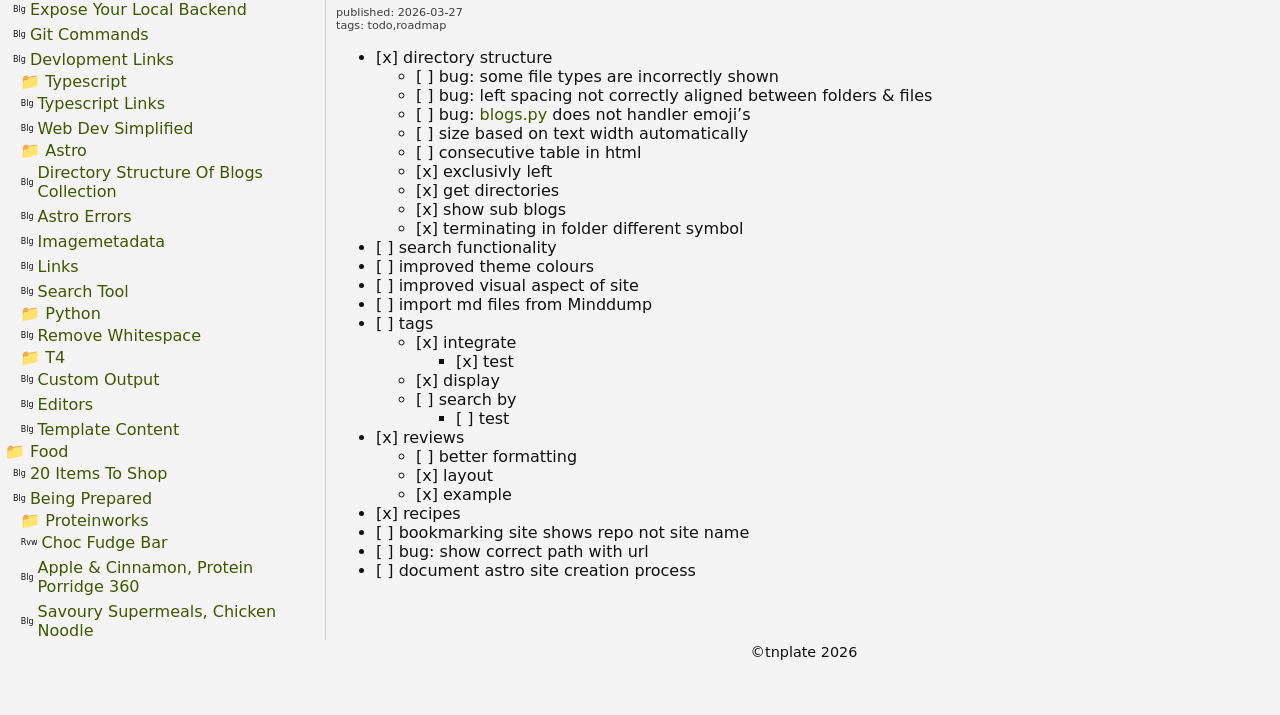
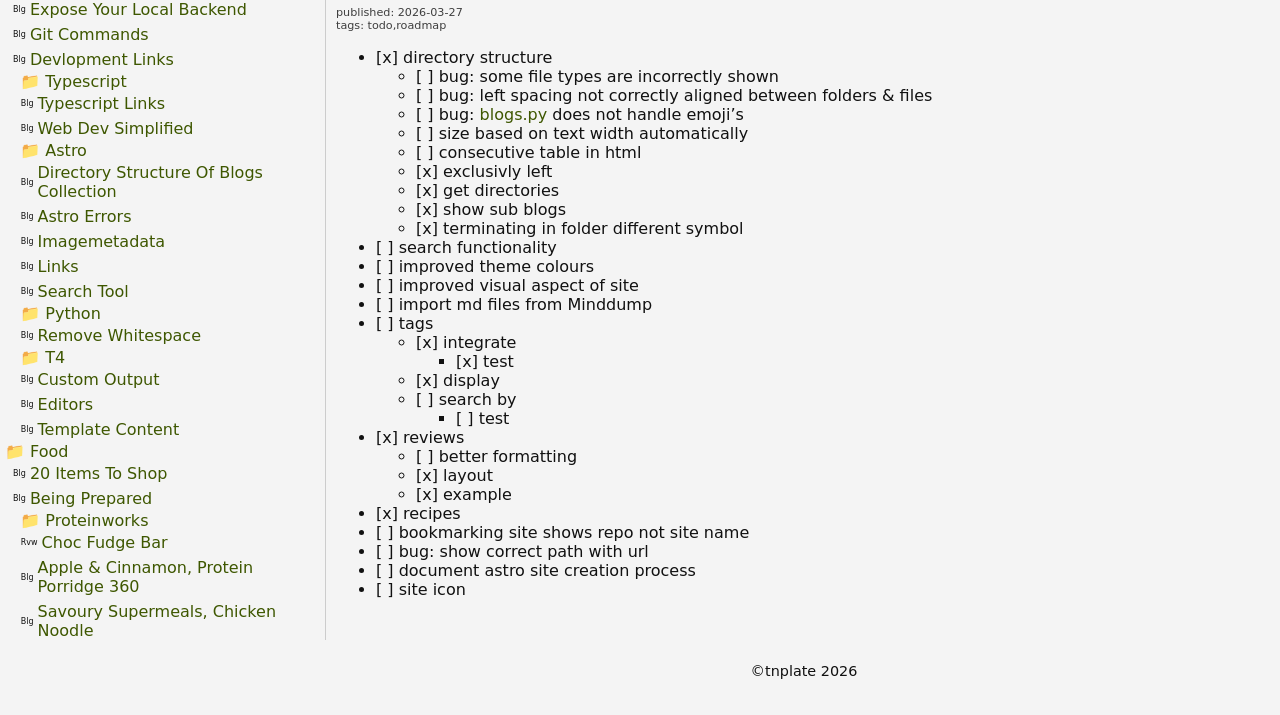
Before and after one commit to Thundter/thundter.github.io, an Astro site: page /blogs/todo-list in a window 1280 px wide. Shown: the part 165-880 px from the top of the page. Built offline with nearby package versions, Linux system fonts and the light colour scheme; Astro itself is replaced by a stand-in of ours; a web font is replaced by a local one.

Commit message:
202605241158

```diff
--- a/src/pages/blogs/todo-list.md
+++ b/src/pages/blogs/todo-list.md
@@ -8,7 +8,7 @@ tags: ["todo", "roadmap"]
 - [x] directory structure
     - [ ] bug: some file types are incorrectly shown
     - [ ] bug: left spacing not correctly aligned between folders & files
-    - [ ] bug: blogs.py does not handler emoji's
+    - [ ] bug: blogs.py does not handle emoji's
     - [ ] size based on text width automatically
     - [ ] consecutive table in html
     - [x] exclusivly left
@@ -33,6 +33,7 @@ tags: ["todo", "roadmap"]
 - [ ] bookmarking site shows repo not site name
 - [ ] bug: show correct path with url
 - [ ] document astro site creation process
+- [ ] site icon
 
 <!--
 - [x] make poster optional
```
Also changed, not shown: src/pages/blogs/hardware/nas-operating-systems.md (+1 -1 lines), README.md.
